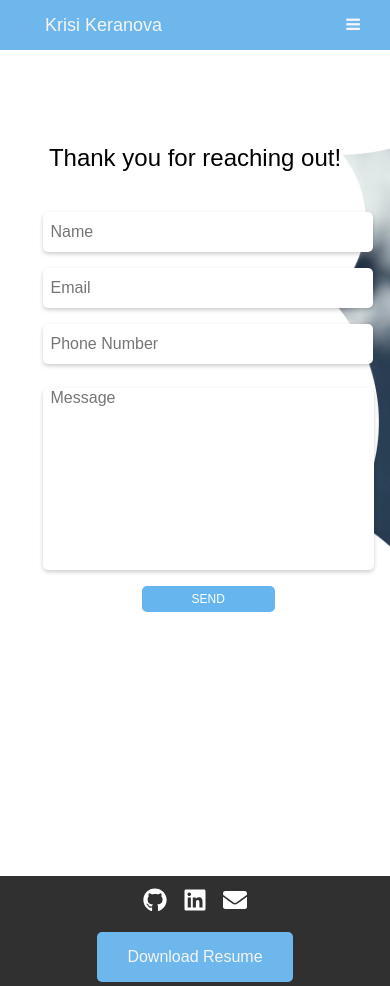
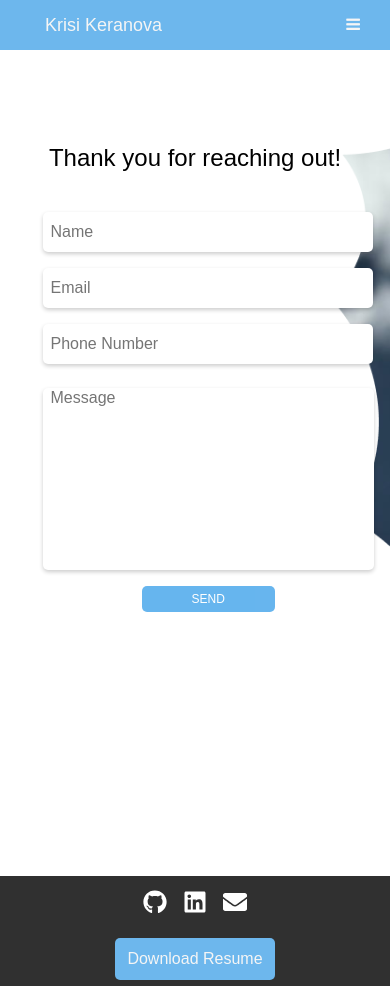
Before and after one commit to krisike/portfolio_website, a React (Create React App) app in the folder client/: page /contact in a window 390 px wide. Built offline with nearby package versions, Linux system fonts and the light colour scheme.

Commit message:
changes footer

```diff
--- a/client/src/styling/Footer.css
+++ b/client/src/styling/Footer.css
@@ -51,4 +51,7 @@
   .footer a {
     margin: 0 !important;
   }
+  .resumeButton {
+    padding: 12px 12px;
+  }
 }
```
